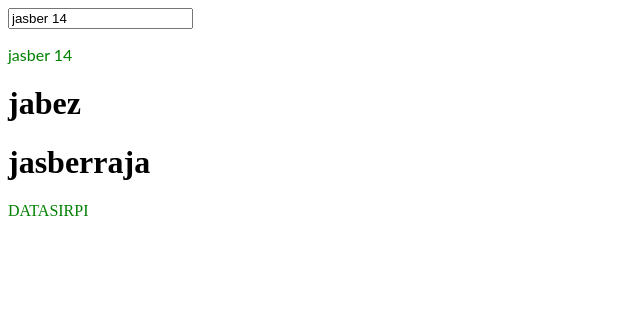
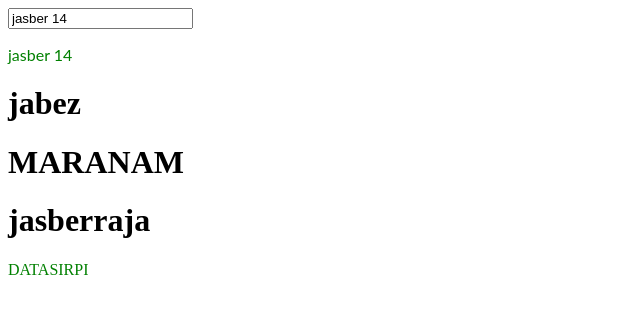
Before and after one commit to Jasberraja/angular-ivy-tsogqm, an Angular app: page / in a window 1280 px wide. Shown: the top 314 px of the page, without its empty margins (0-640 px from the left). Built offline with nearby package versions, Linux system fonts and the light colour scheme.

Commit message:
2 files modified, 2 added

```diff
--- a/src/app/app.component.html
+++ b/src/app/app.component.html
@@ -1,4 +1,4 @@
 <input type="text" [(ngModel)]="name" />
 <p>{{name}}</p>
 <h1>jabez</h1>
-<my-jass></my-jass>
+<my-jass2></my-jass2>
--- a/src/app/app.module.ts
+++ b/src/app/app.module.ts
@@ -3,10 +3,10 @@ import { BrowserModule } from "@angular/platform-browser";
 import { AppComponent } from "./app.component";
 import { FormsModule } from "@angular/forms";
 import { JassComponent } from "./jass/jass.component";
-
+import { Jass2Component } from "./jass2/jass2.component";
 @NgModule({
   imports: [BrowserModule, FormsModule],
-  declarations: [AppComponent, JassComponent],
+  declarations: [AppComponent, JassComponent, Jass2Component],
   bootstrap: [AppComponent]
 })
 export class AppModule {}
--- /dev/null
+++ b/src/app/jass2/jass2.component.html
@@ -0,0 +1,2 @@
+<h1>MARANAM</h1>
+<my-jass></my-jass>
```
Also changed, not shown: src/app/jass2/jass2.component.ts (added, +8 -0 lines).
